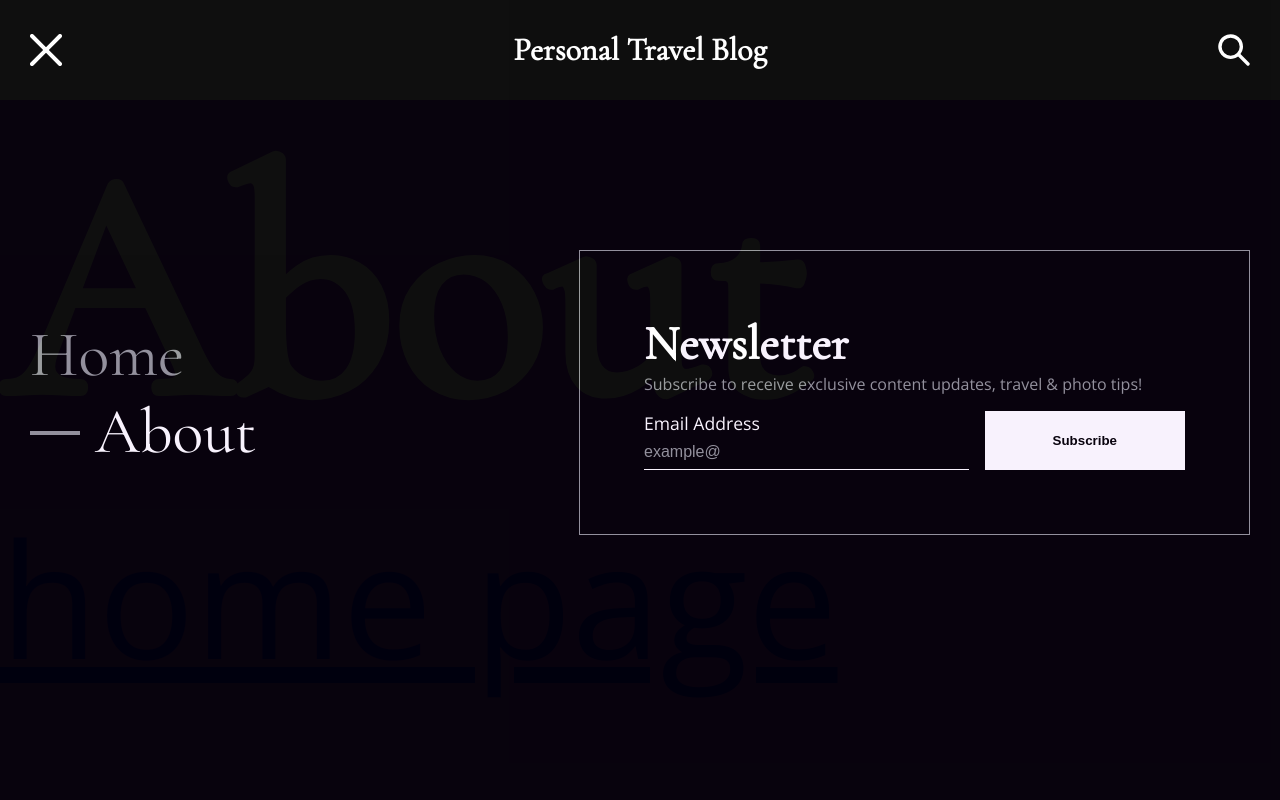
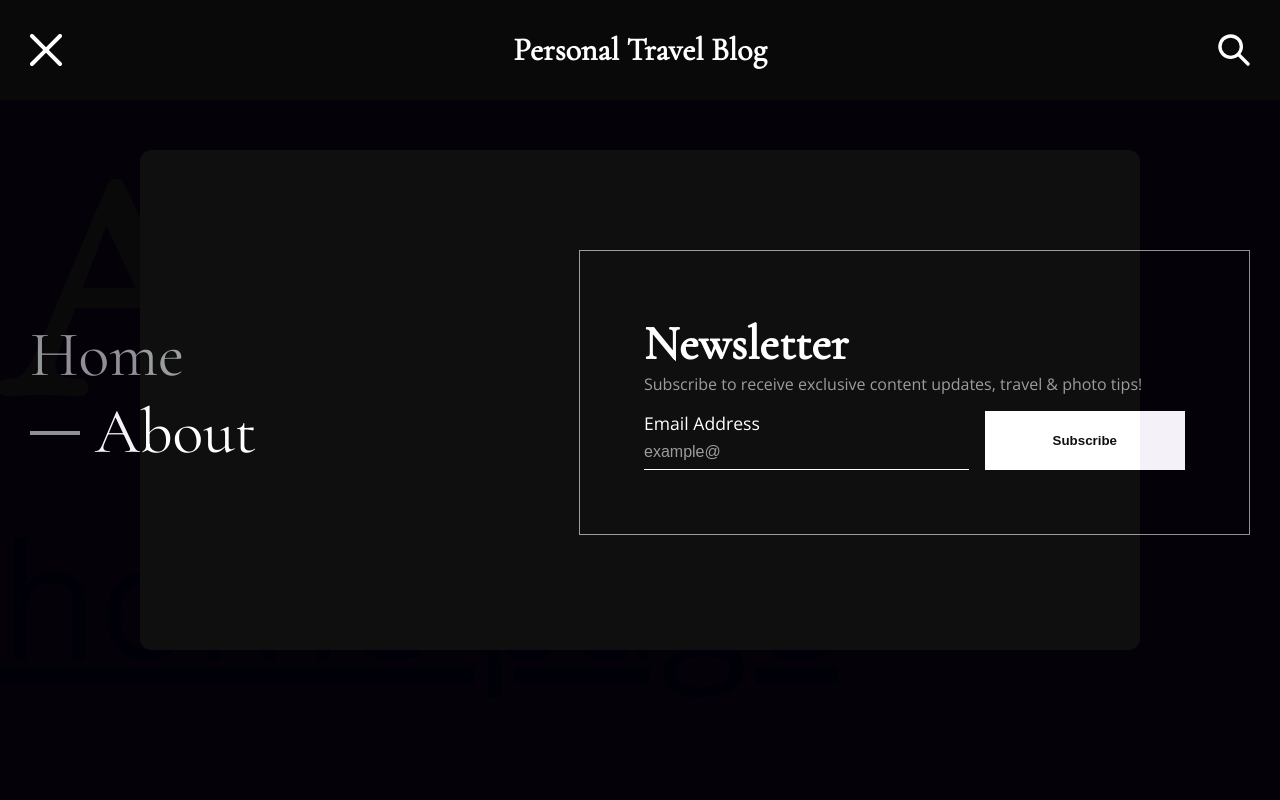
Before and after one commit to IlyaTheCreator/denispesunprivate, a React (Vite) app: page /about in a window 1280 px wide. Shown: the top 800 px of the page. Built offline with nearby package versions, Linux system fonts and the light colour scheme.

Commit message:
DP-6: Создал заготовку для модального окна

```diff
--- a/src/App.jsx
+++ b/src/App.jsx
@@ -5,8 +5,12 @@ import { store } from './store';
 import Home from './pages/Home/Home';
 import About from './pages/About/About';
 import Layout from './components/Layout/Layout';
+import ModalWindow from './components/ModalWindow/ModalWindow';
+import { useState } from 'react';
 
 const App = () => {
+  const [modalActive, setModalActive] = useState(true)
+
   return (
     <StoreProvider store={store}>
       <BrowserRouter>
@@ -15,6 +19,7 @@ const App = () => {
             <Route path="/" element={<Home />} />
             <Route path="/about" element={<About />} />
           </Routes>
+          <ModalWindow active={modalActive} setActive={setModalActive}/>
         </Layout>
       </BrowserRouter>
     </StoreProvider>
--- a/src/components/ModalWindow/ModalWindow.jsx
+++ b/src/components/ModalWindow/ModalWindow.jsx
@@ -0,0 +1,17 @@
+import styles from "./ModalWindow.module.scss"
+
+
+//active - виден ли компонент или нет
+//setActive - функция измнения состояния active
+
+const ModalWindow = ({active, setActive}) => {
+    return (
+        <div className={styles.modal}>
+            <div className={styles.modalContent} onClick={e => e.stopPropagation()}>
+
+            </div>
+        </div>
+    );
+};
+
+export default ModalWindow;
--- a/src/components/ModalWindow/ModalWindow.module.scss
+++ b/src/components/ModalWindow/ModalWindow.module.scss
@@ -0,0 +1,22 @@
+@import '../../assets/styles/colors';
+
+.modal {
+    height: 100%;
+    width: 100%;
+    background-color: rgba(0, 0, 0, 0.4);
+    position: fixed;
+    top: 0;
+    left: 0;
+    display: flex;
+    justify-content: center;
+    align-items: center;
+
+}
+
+.modalContent {
+    padding: 20px;
+    border-radius: 12px;
+    background-color: white;
+    width: 1000px;
+    height: 500px;
+}
```
